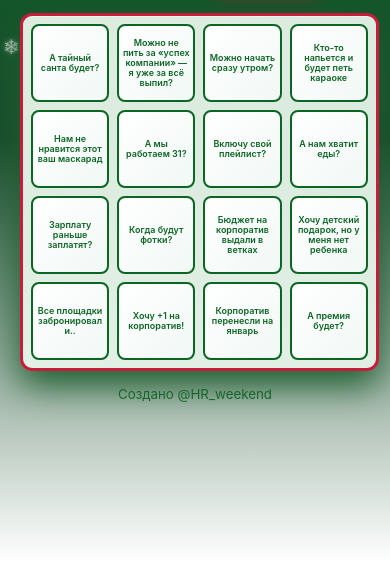
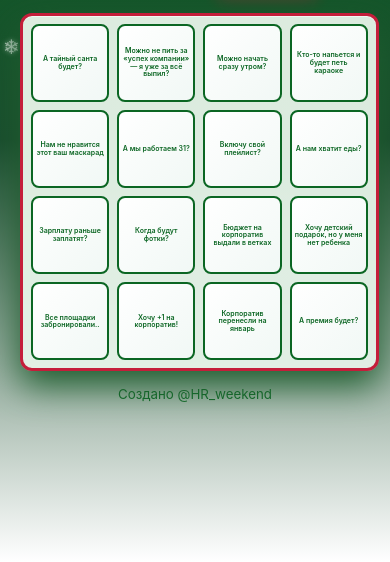
Before and after one commit to grikkco-bit/NewYearHRbingo, a plain HTML site: page index.html in a window 390 px wide. Shown: the part 282-844 px from the top of the page. Drawn offline with Linux system fonts and the light colour scheme.

Commit message:
правки для мобилки

```diff
--- a/style.css
+++ b/style.css
@@ -270,7 +270,7 @@ button:hover{opacity:0.95; box-shadow:0 6px 20px rgba(196, 30, 58, 0.4)}
   button{padding:8px 12px}
   /* reduce text size and padding for mobile */
   .cell-text{
-    font-size: clamp(9px, 1.8vw, 11px);
+    font-size: clamp(6px, 1.8vw, 8px);
     padding: 4px 3px;
     line-height: 1.1;
   }
```
